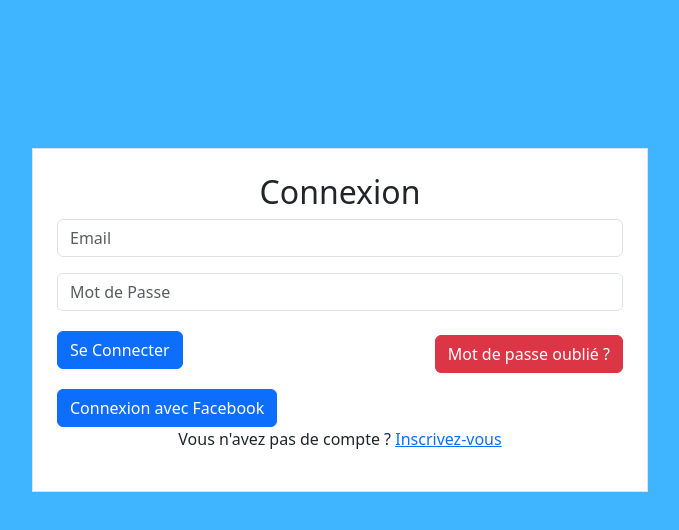
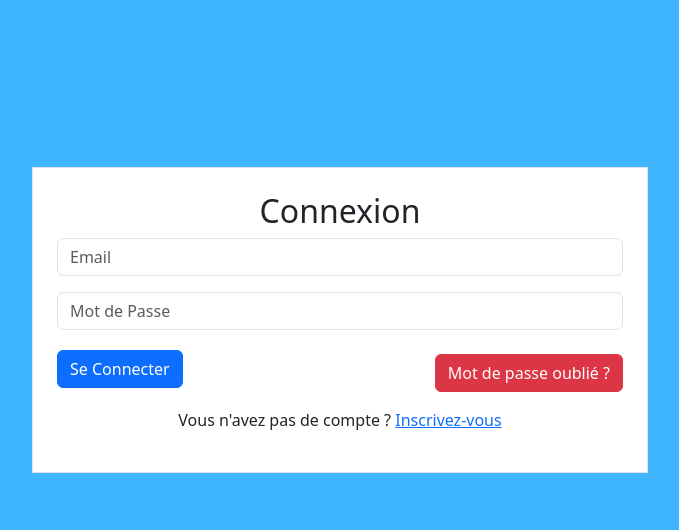
Before and after one commit to Meedbechir/Bakeli-Hack, a React (Create React App) app: page /login in a window 1280 px wide. Shown: the top 530 px of the page, without its empty margins (300-979 px from the left). Built offline with nearby package versions, Linux system fonts and the light colour scheme.

Commit message:
another commit

```diff
--- a/src/App.css
+++ b/src/App.css
@@ -6,8 +6,6 @@
   width: 85%;
 }
 
-
-/* styles.css */
 .custom-modal {
   background-color: rgba(0, 0, 0, 0.5);
 }
--- a/src/components/DashbordHeader.js
+++ b/src/components/DashbordHeader.js
@@ -47,13 +47,13 @@
         <div className={`collapse navbar-collapse ${isMobileNavOpen ? 'show' : ''}`} id="navbarNav">
           <ul className="navbar-nav ms-auto">
             <li className="nav-item">
-              <Link className="nav-link text-primary fs-4" to="/cours">Cours</Link>
+              <Link className="nav-link  text-dark fs-4" to="/cours">Cours</Link>
             </li>
             <li className="nav-item">
-              <Link className="nav-link text-primary fs-4" to="/professeurs">Professeurs</Link>
+              <Link className="nav-link  text-dark fs-4" to="/professeurs">Professeurs</Link>
             </li>
             <li className="nav-item">
-              <Link className="nav-link text-primary fs-4" to="/apprenants">Apprenants</Link>
+              <Link className="nav-link  text-dark fs-4" to="/apprenants">Apprenants</Link>
             </li>
             <li className="nav-item">
               <button className="btn btn-danger mt-2 ms-3" onClick={handleSignOut}>Déconnexion</button>
--- a/src/components/Login.js
+++ b/src/components/Login.js
@@ -1,7 +1,7 @@
 import React, { useState } from 'react';
 import { Link, useNavigate } from 'react-router-dom';
-import { signInWithPopup, FacebookAuthProvider } from 'firebase/auth';
-import { sendPasswordResetEmail, signInWithEmailAndPassword } from 'firebase/auth';
+import { signInWithEmailAndPassword } from 'firebase/auth';
+import { sendPasswordResetEmail } from 'firebase/auth';
 import { getDocs, query, where, collection } from 'firebase/firestore';
 import { auth, db } from '../config/firebase';
 
@@ -69,38 +69,6 @@
     }
   };
 
-  const handleFacebookLogin = async () => {
-    const provider = new FacebookAuthProvider();
-
-    try {
-      const result = await signInWithPopup(auth, provider);
-      const user = result.user;
-
-      const usersCollection = collection(db, 'users');
-      const q = query(usersCollection, where('email', '==', user.email));
-      const querySnapshot = await getDocs(q);
-
-      if (!querySnapshot.empty) {
-        querySnapshot.forEach((doc) => {
-          const userData = doc.data();
-          const userRole = userData.role;
-
-          if (userRole === 'etudiant') {
-            setIsAuthenticated(true);
-            navigate('/studentCours');
-          } else {
-            alert('Vous n\'avez pas le rôle d\'étudiant pour vous connecter avec Facebook.');
-          }
-        });
-      } else {
-
-      }
-    } catch (error) {
-      console.error(error);
-      alert('Échec de la connexion avec Facebook. Veuillez réessayer.');
-    }
-  };
-
   return (
     <div className="container-fluid div-one">
       <div className="row align-items-center justify-content-center" style={{ minHeight: '80vh' }}>
@@ -137,12 +105,6 @@
                   Mot de passe oublié ?
                 </button>
               </div>
-              <button
-                className="btn btn-primary"
-                onClick={handleFacebookLogin}
-              >
-                Connexion avec Facebook
-              </button>
               <p className="text-center">
                 Vous n'avez pas de compte ? <Link to="/register">Inscrivez-vous</Link>
               </p>
--- a/src/components/Register.js
+++ b/src/components/Register.js
@@ -102,6 +102,7 @@
                   placeholder='Saisissez votre numéro de téléphone'
                   required
                   autoComplete='off'
+
                 />
               </div>
               <div className="mb-3">
@@ -125,7 +126,7 @@
                 />
               </div>
               <div className="text-center mb-4">
-                <button className='btn btn-primary'>S'Inscrireeeeeeeeeeeeeeeeeeeeeeeeeeeeeeeeeeee</button>
+                <button className='btn btn-primary'>S'Inscrire</button>
               </div>
               <p className="text-center">Vous avez un compte ? <Link to="/login">Connectez-vous</Link></p>
             </form>
--- a/src/components/Students.js
+++ b/src/components/Students.js
@@ -23,7 +23,6 @@
   useEffect(() => {
     const loadStudentsFromFirestore = async () => {
       try {
-        // Créez une requête pour récupérer uniquement les étudiants ayant le rôle "etudiant"
         const usersCollection = collection(db, 'users');
         const q = query(usersCollection, where('role', '==', 'etudiant'));
         const querySnapshot = await getDocs(q);
```
Lines whose indentation alone changed are shown as unchanged.
